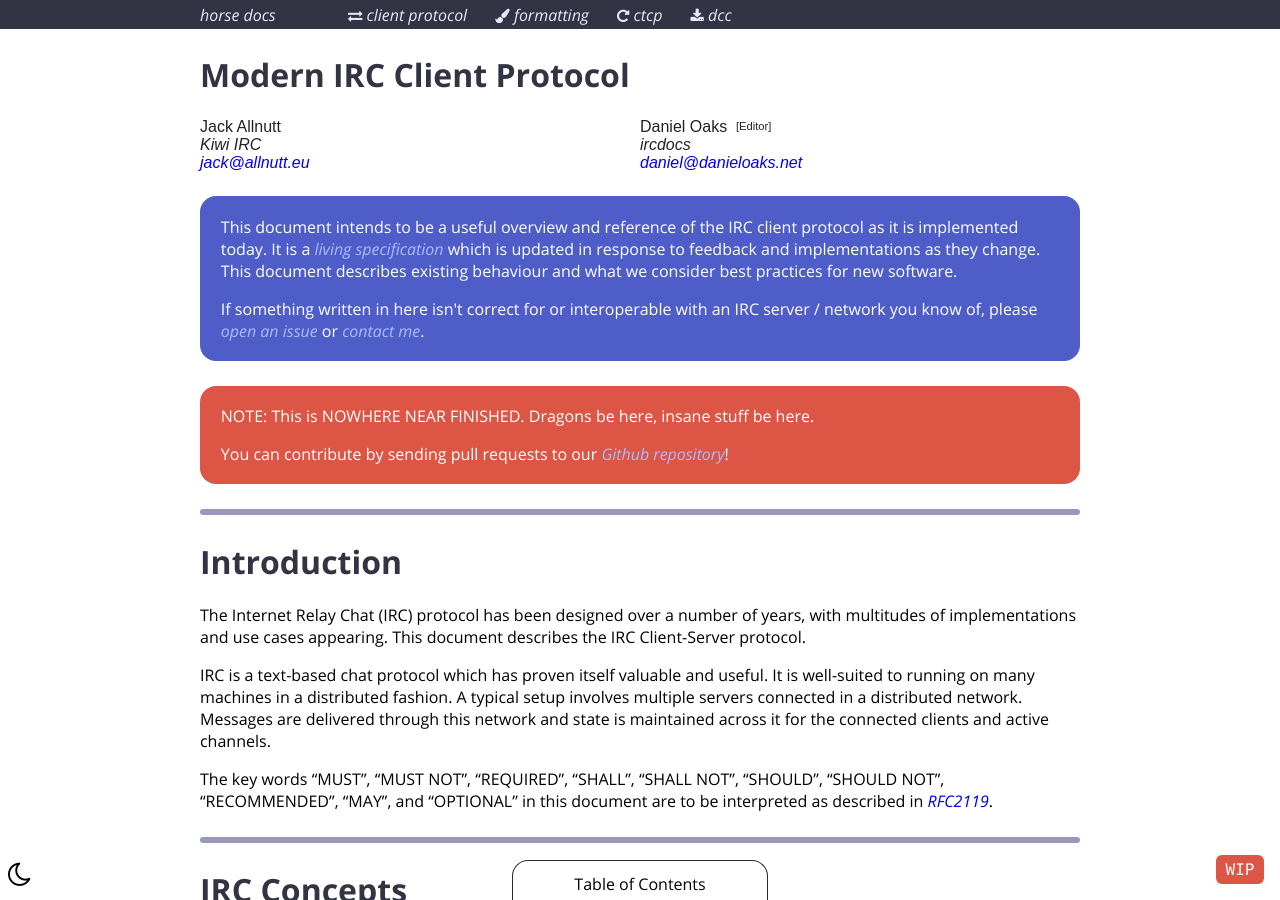
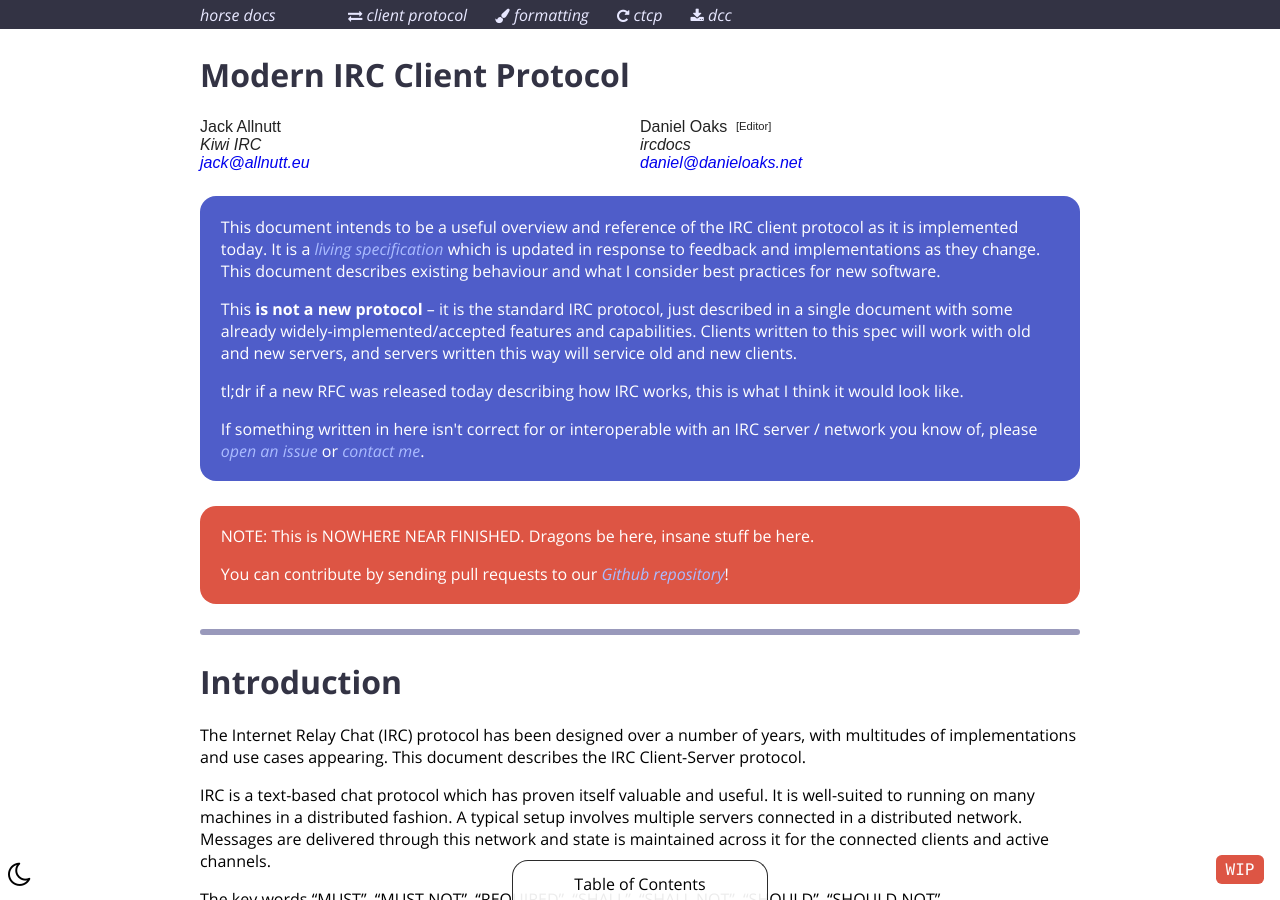
Before and after one commit to ircdocs/modern-irc, a Jekyll site: the page built from index.md, in a window 1280 px wide and 900 px high. Built offline with Jekyll 4.4.1, drawn with Linux system fonts in a browser that asks for light colours.

Commit message:
modern: Rewrite intro section to make clear that it's not a new proto, specify that it's my thoughts for a new RFC

```diff
--- a/index.md
+++ b/index.md
@@ -20,7 +20,9 @@ copyrights:
 {% include copyrights.html %}
 
 <div class="note">
-    <p>This document intends to be a useful overview and reference of the IRC client protocol as it is implemented today. It is a <a href="./about.html#living-specification">living specification</a> which is updated in response to feedback and implementations as they change. This document describes existing behaviour and what we consider best practices for new software.</p>
+    <p>This document intends to be a useful overview and reference of the IRC client protocol as it is implemented today. It is a <a href="./about.html#living-specification">living specification</a> which is updated in response to feedback and implementations as they change. This document describes existing behaviour and what I consider best practices for new software.</p>
+    <p>This <strong>is not a new protocol</strong> &ndash; it is the standard IRC protocol, just described in a single document with some already widely-implemented/accepted features and capabilities. Clients written to this spec will work with old and new servers, and servers written this way will service old and new clients.</p>
+    <p>tl;dr if a new RFC was released today describing how IRC works, this is what I think it would look like.</p>
     <p>If something written in here isn't correct for or interoperable with an IRC server / network you know of, please <a href="https://github.com/ircdocs/modern-irc/issues">open an issue</a> or <a href="mailto:daniel@danieloaks.net">contact me</a>.</p>
 </div>
 
```
